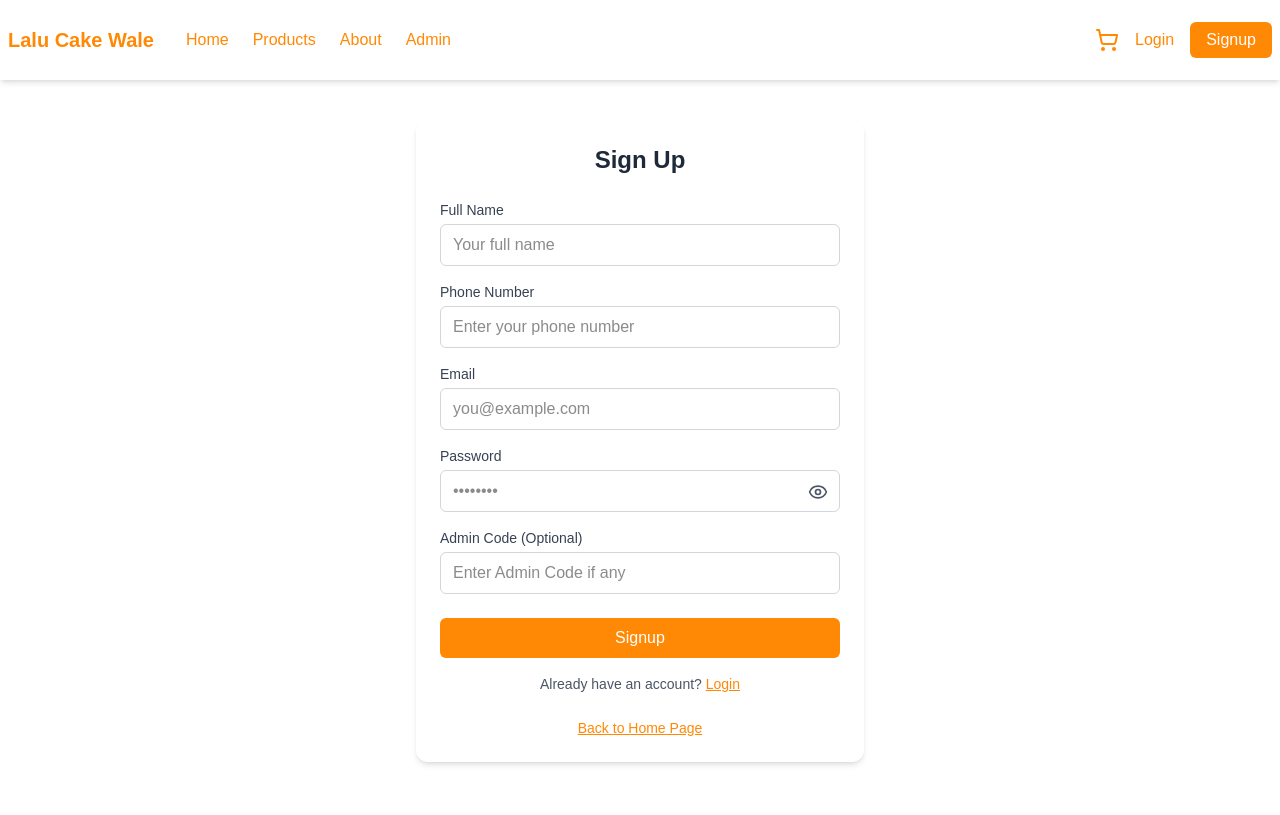
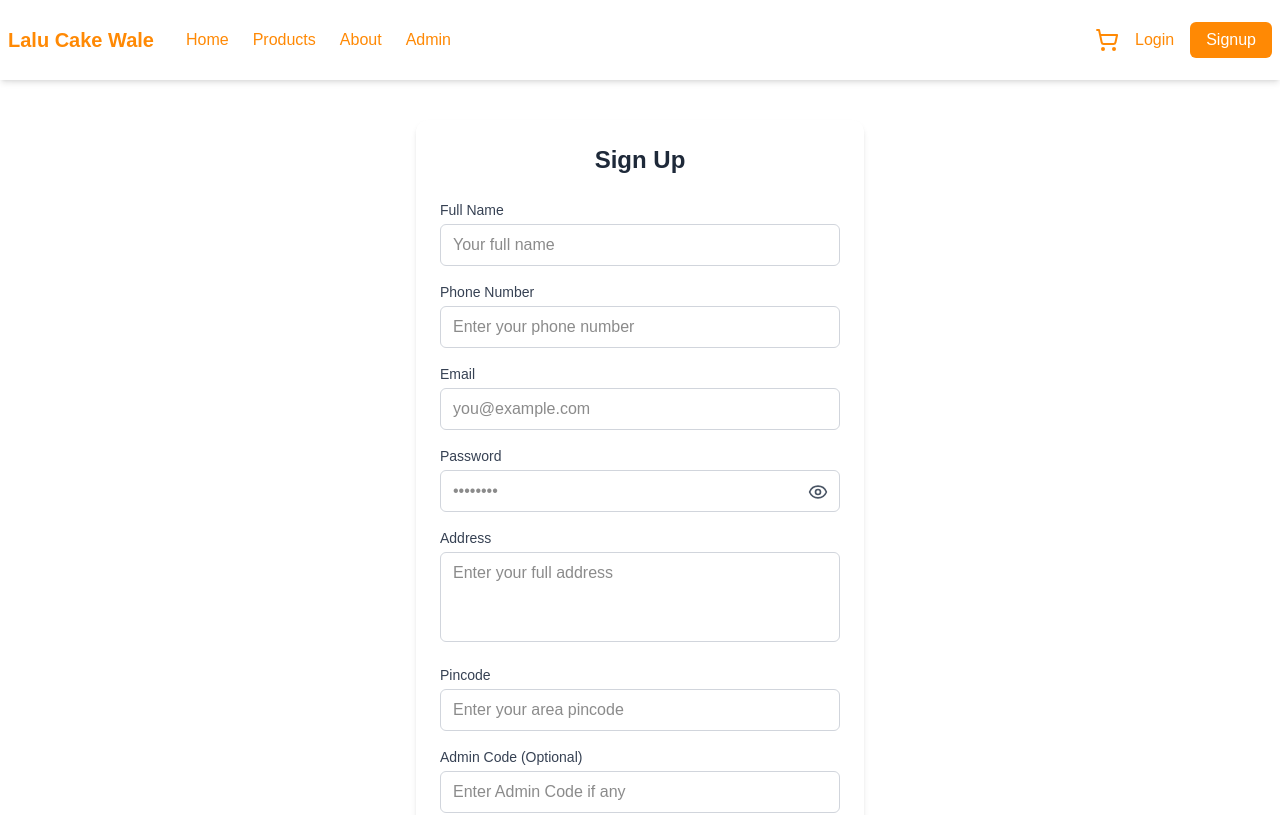
Before and after one commit to NavneeshYadav/Sweet-Shop, a Next.js app: page /signup in a window 1280 px wide. Shown: the top 815 px of the page. Built offline with nearby package versions, Linux system fonts and the light colour scheme.

Commit message:
add address and pincode

```diff
--- a/src/app/signup/page.tsx
+++ b/src/app/signup/page.tsx
@@ -17,6 +17,8 @@ const SignupForm = () => {
             email: '',
             password: '',
             adminCode: '',
+            address: '',
+            pincode: '',
         },
         validationSchema: Yup.object({
             fullName: Yup.string()
@@ -36,6 +38,12 @@ const SignupForm = () => {
                 'Invalid admin code',
                 (value) => !value || value === 'NAVNEESH'
             ),
+            address: Yup.string()
+                .min(5, 'Address must be at least 5 characters')
+                .required('Address is required'),
+            pincode: Yup.string()
+                .matches(/^\d{6}$/, 'Pincode must be 6 digits')
+                .required('Pincode is required'),
         }),
         onSubmit: (values, { resetForm }) => {
             const isAdmin = values.adminCode === 'NAVNEESH';
@@ -45,13 +53,15 @@ const SignupForm = () => {
                 email: values.email,
                 password: values.password,
                 admin: isAdmin,
+                address: values.address,
+                pincode: values.pincode,
             };
 
             console.log('Signup data:', userData);
             resetForm();
-            // handle API call here
         },
     });
+
 
     return (
         <div className="max-w-md mx-auto mt-10 p-6 bg-white rounded-xl shadow-md">
@@ -132,6 +142,40 @@ const SignupForm = () => {
                     )}
                 </div>
 
+                {/* Address */}
+                <div className="mb-4">
+                    <label className="block text-sm font-medium text-gray-700 mb-1">Address</label>
+                    <textarea
+                        rows={3}
+                        {...formik.getFieldProps('address')}
+                        className={`w-full px-3 py-2 border ${formik.touched.address && formik.errors.address
+                            ? 'border-red-500'
+                            : 'border-gray-300'
+                            } rounded-md focus:outline-none focus:ring-2 focus:ring-orange-400 resize-none`}
+                        placeholder="Enter your full address"
+                    ></textarea>
+                    {formik.touched.address && formik.errors.address && (
+                        <p className="text-red-500 text-sm mt-1">{formik.errors.address}</p>
+                    )}
+                </div>
+
+                {/* Pincode */}
+                <div className="mb-4">
+                    <label className="block text-sm font-medium text-gray-700 mb-1">Pincode</label>
+                    <input
+                        type="text"
+                        {...formik.getFieldProps('pincode')}
+                        className={`w-full px-3 py-2 border ${formik.touched.pincode && formik.errors.pincode
+                            ? 'border-red-500'
+                            : 'border-gray-300'
+                            } rounded-md focus:outline-none focus:ring-2 focus:ring-orange-400`}
+                        placeholder="Enter your area pincode"
+                    />
+                    {formik.touched.pincode && formik.errors.pincode && (
+                        <p className="text-red-500 text-sm mt-1">{formik.errors.pincode}</p>
+                    )}
+                </div>
+
                 {/* Admin Code */}
                 <div className="mb-6">
                     <label className="block text-sm font-medium text-gray-700 mb-1">Admin Code (Optional)</label>
```
Lines whose indentation alone changed are shown as unchanged.
